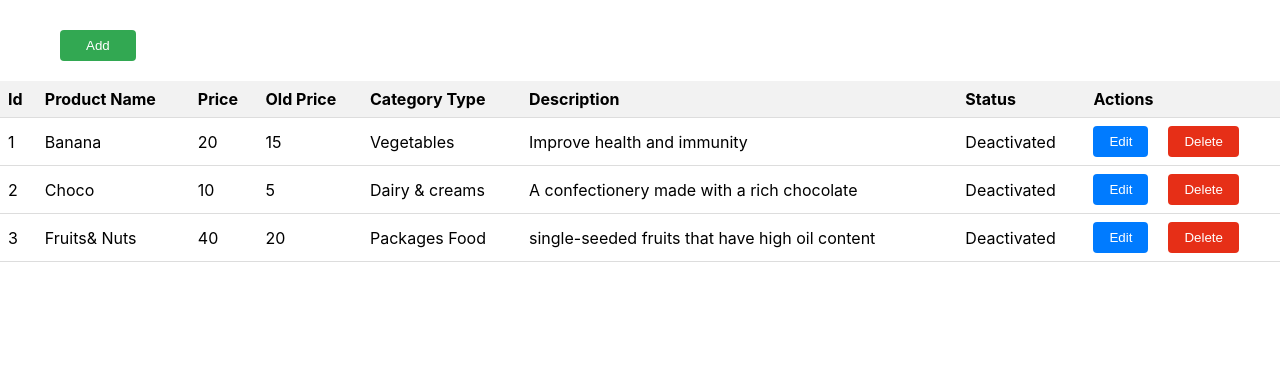
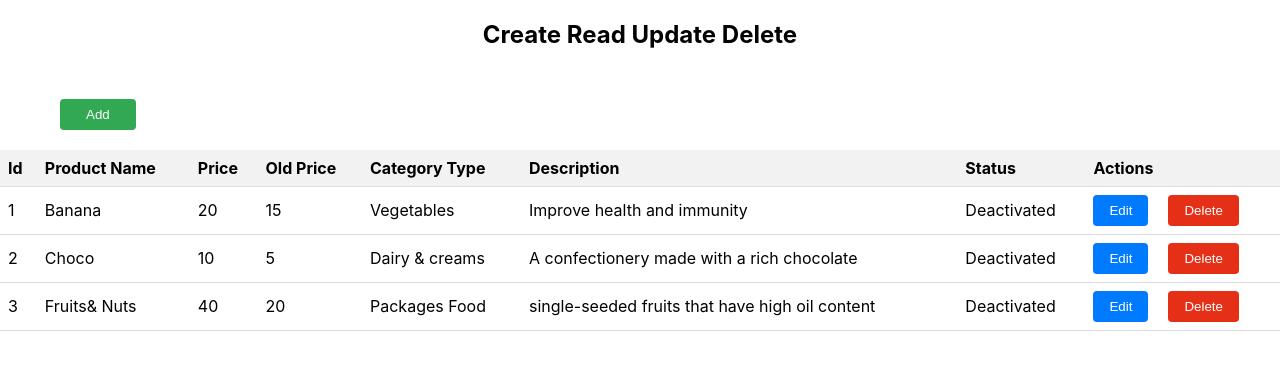
Before and after one commit to RagunathRa/Crud-Task, a React (Create React App) app: page / in a window 1280 px wide. Shown: the top 370 px of the page. Built offline with nearby package versions, Linux system fonts and the light colour scheme.

Commit message:
Update App.js

```diff
--- a/src/App.js
+++ b/src/App.js
@@ -50,7 +50,7 @@ function App() {
 
 
   return (
-    <div>
+    <div><h2 style={{textAlign:'center'}}>Create Read Update Delete</h2>
       <button onClick={openModal} style={{ backgroundColor: '#32a852', color: 'white', padding: '8px 26px ', border: 'none', borderRadius: '4px', cursor: 'pointer', marginLeft: 60, marginTop: 30, }} >Add</button>
 
       <Modal isOpen={isModalOpen} onRequestClose={closeModal}
```
